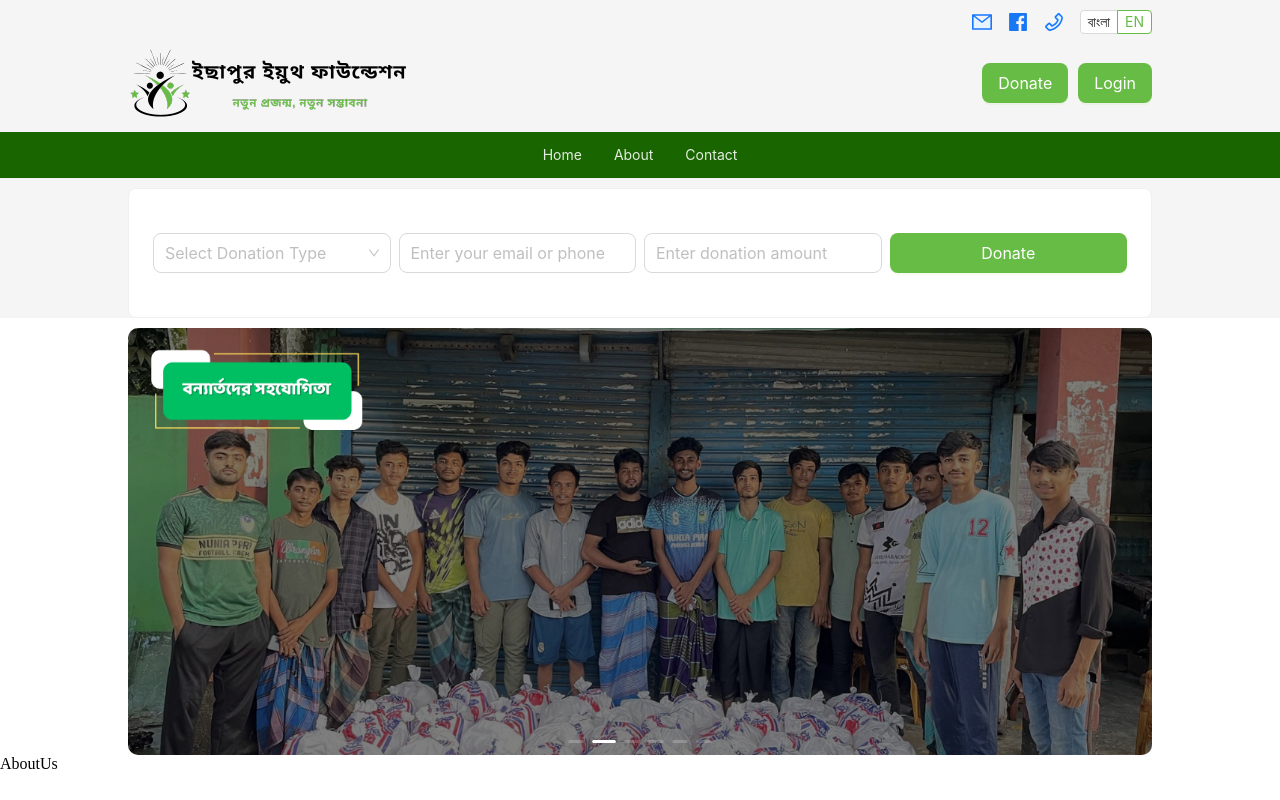
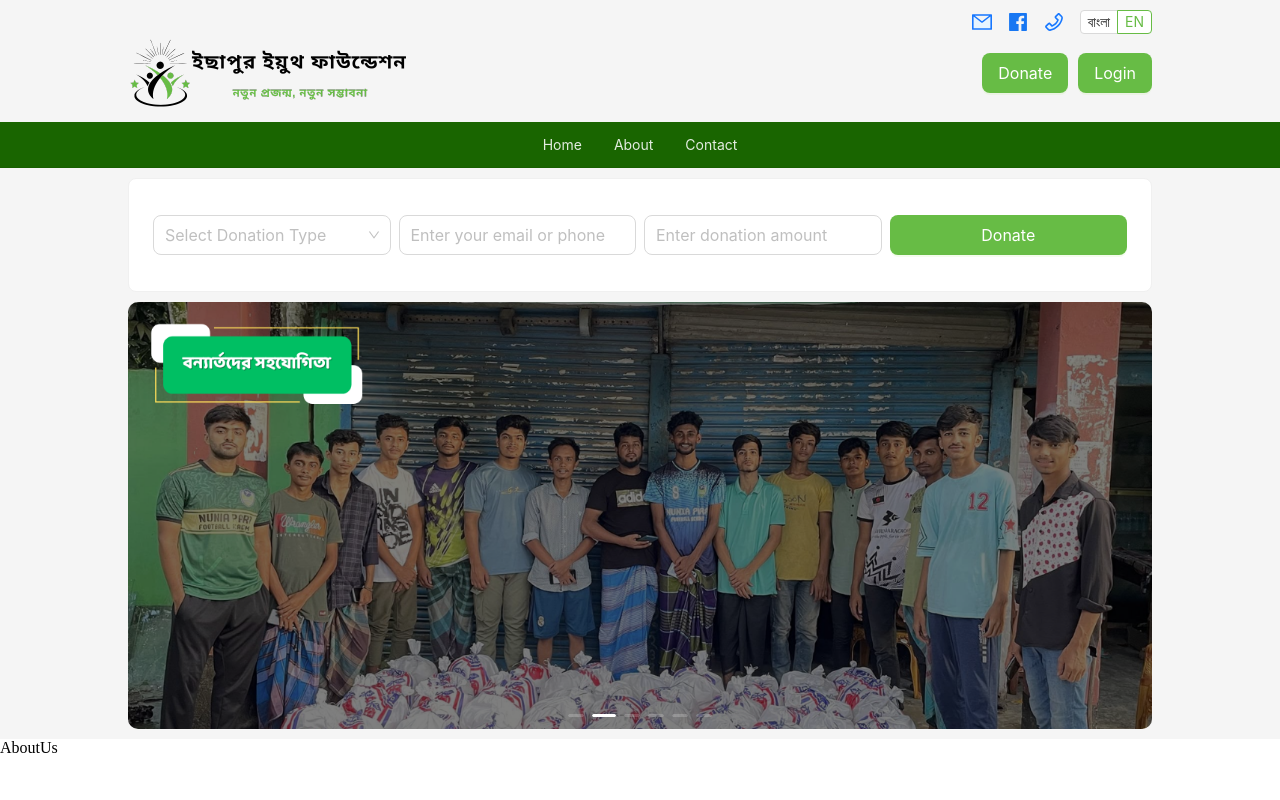
Before and after one commit to mehedi-imun/youth-foundation-frontend, a Next.js app: page / in a window 1280 px wide. Built offline with nearby package versions, Linux system fonts and the light colour scheme; what @ant-design/nextjs-registry would draw is missing.

Commit message:
solve card padding issue

```diff
--- a/src/app/(commonLayout)/components/page/home/Banner.tsx
+++ b/src/app/(commonLayout)/components/page/home/Banner.tsx
@@ -1,4 +1,4 @@
-import { Carousel } from "antd";
+import { Carousel, Layout } from "antd";
 import Image from "next/image";
 import img1 from "../../../../../../public/carousel/img1.png";
 import img2 from "../../../../../../public/carousel/img2.png";
@@ -11,7 +11,8 @@ export default function Banner() {
   const images = [img1, img2, img3, img4, img5, img6];
 
   return (
-    <div style={{ width: "80%", margin: "auto", marginTop: "10px", }}>
+    <Layout>
+      <div style={{ width: "80%", margin: "auto", marginTop: "10px", marginBottom: "10px" }}>
         <Carousel adaptiveHeight autoplay>
           {images.map((image, index) => (
             <div
@@ -36,7 +37,7 @@ export default function Banner() {
                   objectFit: "contain",
                   maxHeight: "100%",
                   maxWidth: "100%",
-                borderRadius: "10px"
+                  borderRadius: "10px",
                 }}
                 sizes="(max-width: 768px) 100vw, 80vw"
               />
@@ -44,5 +45,6 @@ export default function Banner() {
           ))}
         </Carousel>
       </div>
+    </Layout>
   );
 }
--- a/src/app/shared/Donation.tsx
+++ b/src/app/shared/Donation.tsx
@@ -39,7 +39,7 @@ export default function Donation() {
   return (
     <Layout>
       <div style={{ width: "80%", margin: "auto" }}>
-        <Card style={{ marginTop: "10px" }}>
+        <Card type="inner" style={{ marginTop: "10px" }}>
           <Row
             style={{
               marginTop: "20px",
--- a/src/app/shared/Navbar.tsx
+++ b/src/app/shared/Navbar.tsx
@@ -105,11 +105,7 @@ const Navbar: React.FC = () => {
         </Row>
 
         {/* Logo and Action Buttons */}
-        <Row
-          wrap={false}
-          justify="center"
-          style={{ padding: "10px 0px 0px 0px" }}
-        >
+        <Row wrap={false} justify="center">
           <Col flex="auto">
             <Row justify="space-between" align="middle">
               <Col>
```
Lines whose indentation alone changed are shown as unchanged.
